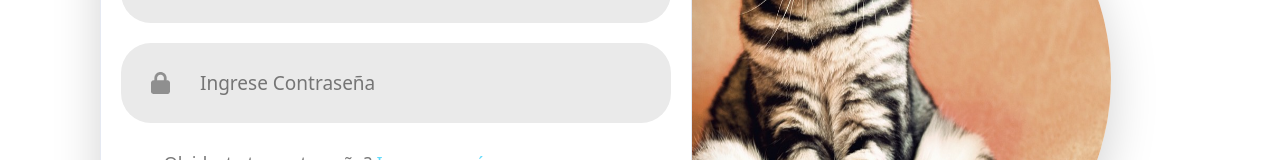
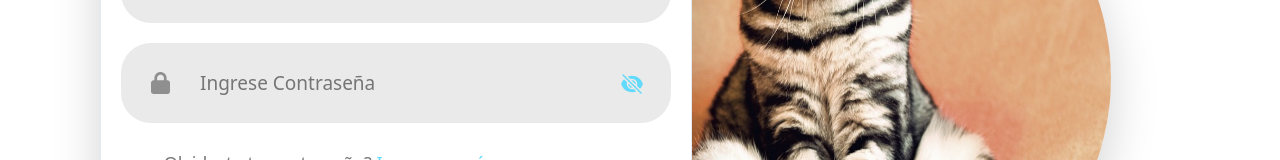
Before and after one commit to GarcesMJM/PetConnet, a React (Create React App) app in the folder front_PetConnect/: page /login in a window 1280 px wide. Shown: the part 240-400 px from the top of the page. Built offline with nearby package versions, Linux system fonts and the light colour scheme.

Commit message:
Se mejora el Login

```diff
--- a/front_PetConnect/src/css/Login.css
+++ b/front_PetConnect/src/css/Login.css
@@ -67,6 +67,10 @@
   color: #797979;
   font-size: 19px;
 }
+.pwd-icon {
+  color: #61dafb;
+  right: 8%;
+}
 
 .forgot-password{
   padding-left: 35px;
--- a/front_PetConnect/src/pages/Login.jsx
+++ b/front_PetConnect/src/pages/Login.jsx
@@ -7,13 +7,12 @@
 import email_icon from "../Assets/email.png";
 import password_icon from "../Assets/password.png";
 
-
-
 const Login = () => {
   const [username, setUsername] = useState(""); // Estado para el nombre de usuario
   const [email, setEmail] = useState(""); // Estado para el correo electrónico
   const [password, setPassword] = useState(""); // Estado para la contraseña
   const [action, setAction] = useState("Iniciar Sesión");
+  const [showPwd, setShowPwd] = useState(false);
 
   const handleUsernameChange = (e) => {
     setUsername(e.target.value);
@@ -40,9 +39,16 @@
       });
 
       const data = await response.json();
-        console.log('Respuesta del servidor:', data.message);
-        window.alert(data.message);
 
+      if (data.message == true) {
+        setAction("Iniciar Sesión");
+      } else {
+        window.alert("Error al registrar el usuario");
+      }
+
+      setUsername("");
+      setEmail("");
+      setPassword("");
     } catch (error) {
       console.error("Error al enviar datos al backend:", error);
     }
@@ -59,12 +65,11 @@
       });
 
       const data = await response.json();
-      console.log('Respuesta del servidor:', data.message);
+      console.log("Respuesta del servidor:", data.message);
       window.alert(data.message);
       // Almacena el token en el Local Storage
-      localStorage.setItem('token', data.token);
-      navigate('/prueba', { replace: true });
-
+      localStorage.setItem("token", data.token);
+      navigate("/profile", { replace: true });
     } catch (error) {
       console.error("Error al enviar datos al backend:", error);
     }
@@ -112,12 +117,43 @@
                     <div className="input">
                       <img src={password_icon} alt="" />
                       <input
-                        type="password"
+                        type={showPwd ? "text" : "password"}
                         className="cajatexto"
                         placeholder="Ingrese Contraseña"
                         value={password}
                         onChange={handlePasswordChange}
                       />
+                      <div
+                        className="position-absolute pointer pwd-icon"
+                        onClick={() => setShowPwd(!showPwd)}
+                      >
+                        {showPwd ? (
+                          <svg
+                            xmlns="http://www.w3.org/2000/svg"
+                            viewBox="0 0 24 24"
+                            fill="currentColor"
+                            height={"1.5rem"}
+                          >
+                            <path d="M12 15a3 3 0 100-6 3 3 0 000 6z" />
+                            <path
+                              fillRule="evenodd"
+                              d="M1.323 11.447C2.811 6.976 7.028 3.75 12.001 3.75c4.97 0 9.185 3.223 10.675 7.69.12.362.12.752 0 1.113-1.487 4.471-5.705 7.697-10.677 7.697-4.97 0-9.186-3.223-10.675-7.69a1.762 1.762 0 010-1.113zM17.25 12a5.25 5.25 0 11-10.5 0 5.25 5.25 0 0110.5 0z"
+                              clipRule="evenodd"
+                            />
+                          </svg>
+                        ) : (
+                          <svg
+                            xmlns="http://www.w3.org/2000/svg"
+                            viewBox="0 0 24 24"
+                            fill="currentColor"
+                            height={"1.5rem"}
+                          >
+                            <path d="M3.53 2.47a.75.75 0 00-1.06 1.06l18 18a.75.75 0 101.06-1.06l-18-18zM22.676 12.553a11.249 11.249 0 01-2.631 4.31l-3.099-3.099a5.25 5.25 0 00-6.71-6.71L7.759 4.577a11.217 11.217 0 014.242-.827c4.97 0 9.185 3.223 10.675 7.69.12.362.12.752 0 1.113z" />
+                            <path d="M15.75 12c0 .18-.013.357-.037.53l-4.244-4.243A3.75 3.75 0 0115.75 12zM12.53 15.713l-4.243-4.244a3.75 3.75 0 004.243 4.243z" />
+                            <path d="M6.75 12c0-.619.107-1.213.304-1.764l-3.1-3.1a11.25 11.25 0 00-2.63 4.31c-.12.362-.12.752 0 1.114 1.489 4.467 5.704 7.69 10.675 7.69 1.5 0 2.933-.294 4.242-.827l-2.477-2.477A5.25 5.25 0 016.75 12z" />
+                          </svg>
+                        )}
+                      </div>
                     </div>
                   </div>
                   {action === "Registrarse" ? (
```
Also changed, not shown: 1 other file (tests, documents, lock files or other folders). Lines whose indentation alone changed are shown as unchanged.
